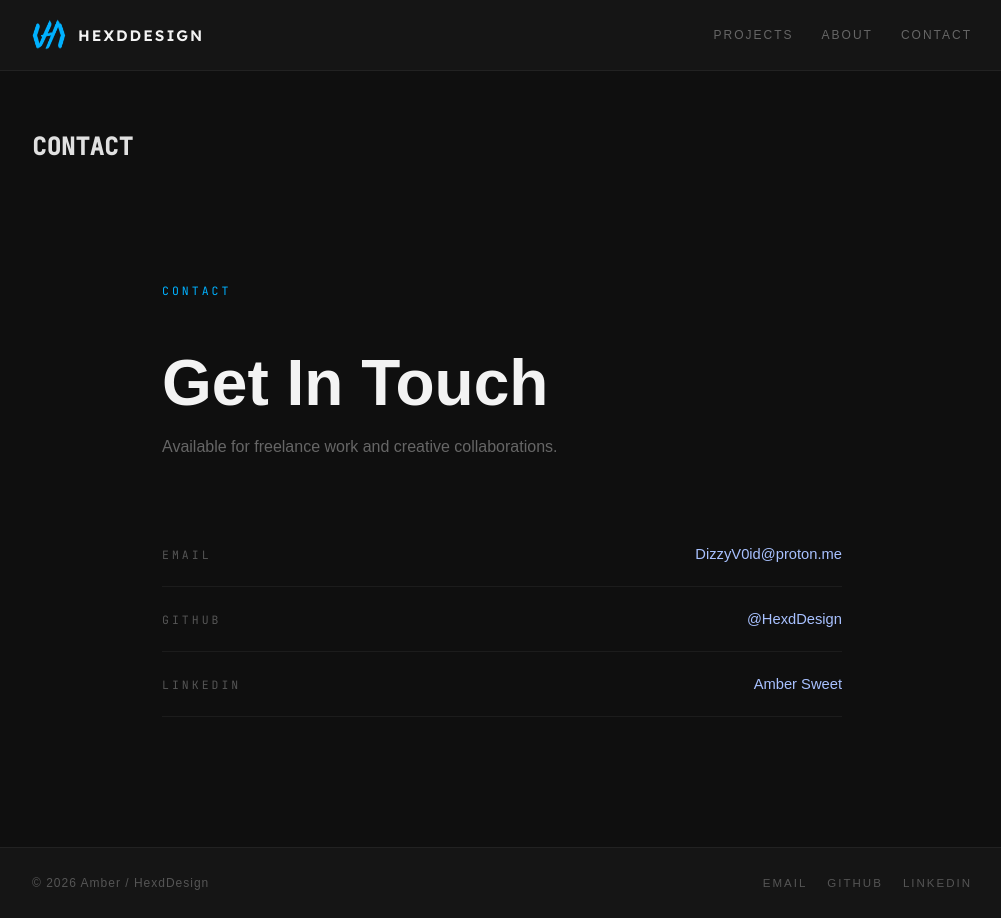
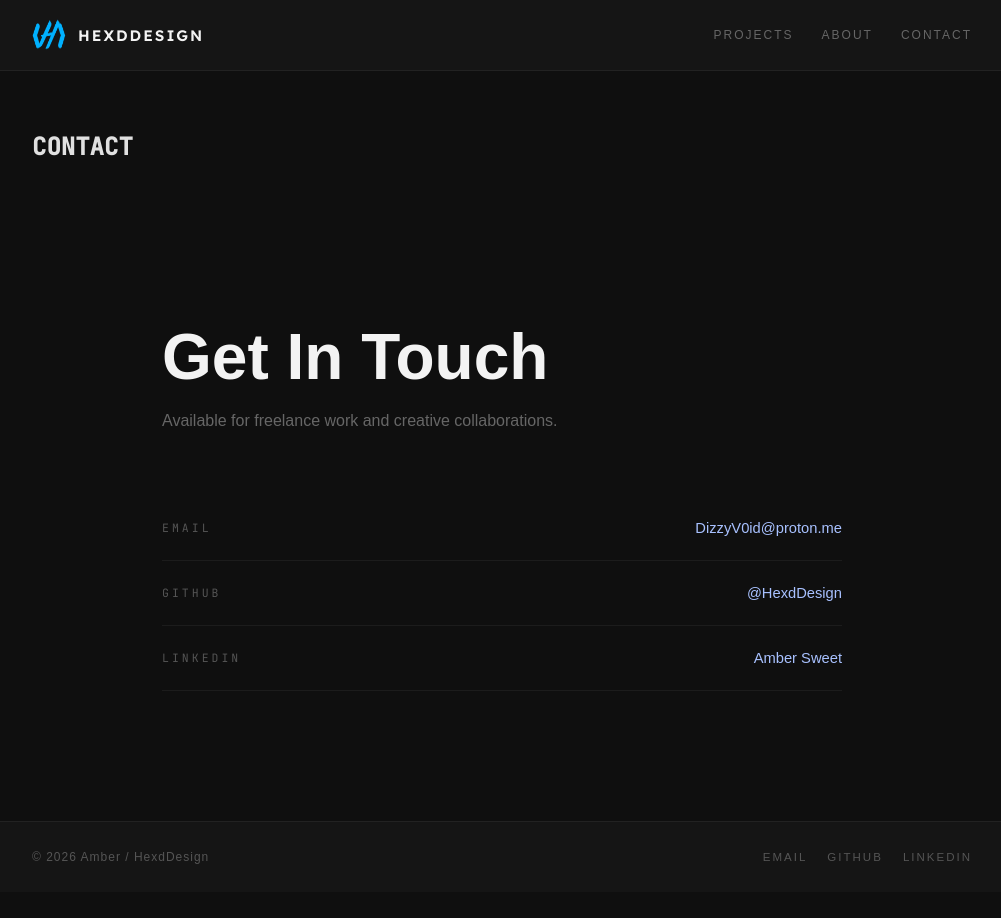
Before and after one commit to HexdDesign/hexddesign.github.io, a Jekyll site: the page built from contact.markdown, in a window 1280 px wide. Shown: the whole page, without its empty margins (138-1139 px from the left). Built offline with Jekyll 4.4.1, drawn with Linux system fonts in a browser that asks for light colours; some web fonts are replaced.

Commit message:
Update contact.markdown

```diff
--- a/contact.markdown
+++ b/contact.markdown
@@ -5,8 +5,6 @@ permalink: /contact/
 ---
 
 <div class="contact-page">
-
-  <p class="contact-kicker">CONTACT</p>
 
   <h1 class="contact-title">
     Get In Touch
```
